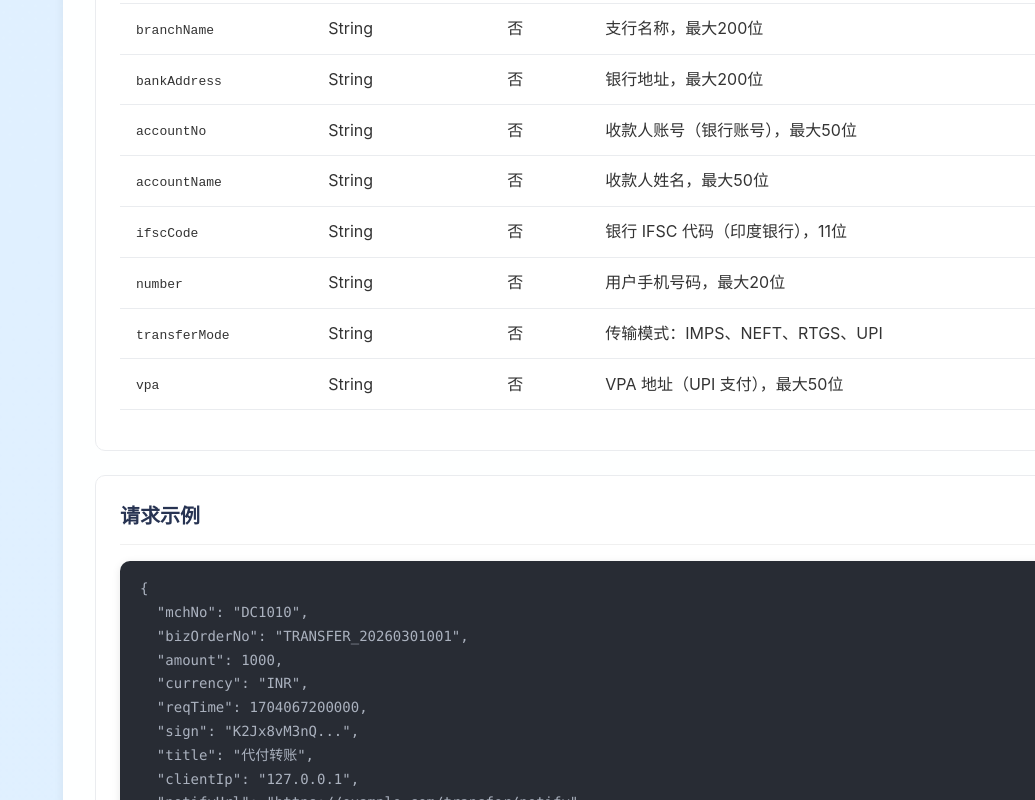
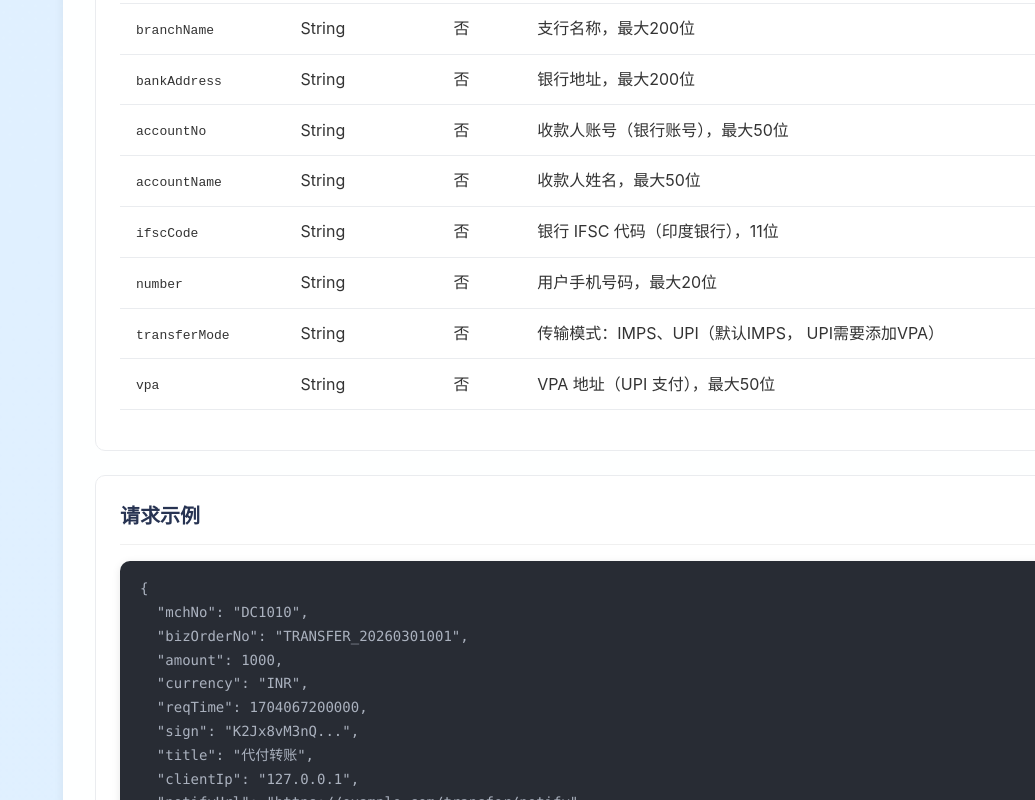
Before and after one commit to JihooSun/dax-pay-doc, a Vue app: page / in a window 1280 px wide. Shown: the part 11200-12000 px from the top of the page, without its empty margins (245-1280 px from the left). Built offline with nearby package versions, Linux system fonts and the light colour scheme.

Commit message:
更新代付说明

```diff
--- a/src/App.vue
+++ b/src/App.vue
@@ -777,7 +777,7 @@ $jsonData = json_encode($params);
                   <td><code>transferMode</code></td>
                   <td>String</td>
                   <td>否</td>
-                  <td>传输模式：IMPS、NEFT、RTGS、UPI</td>
+                  <td>传输模式：IMPS、UPI（默认IMPS， UPI需要添加VPA）</td>
                 </tr>
                 <tr>
                   <td><code>vpa</code></td>
```
Also changed, not shown: 3 other files (tests, documents, lock files or other folders).
